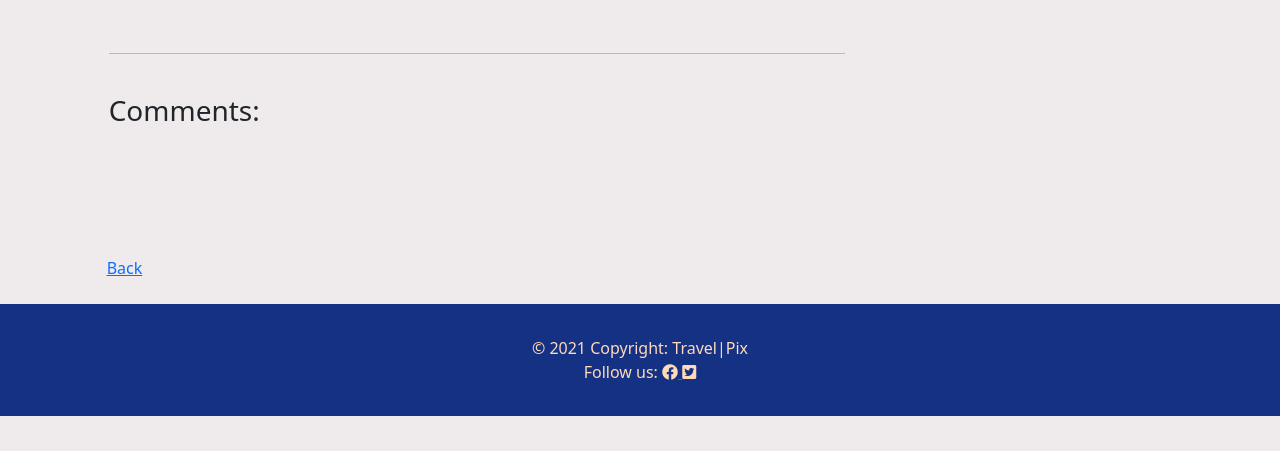
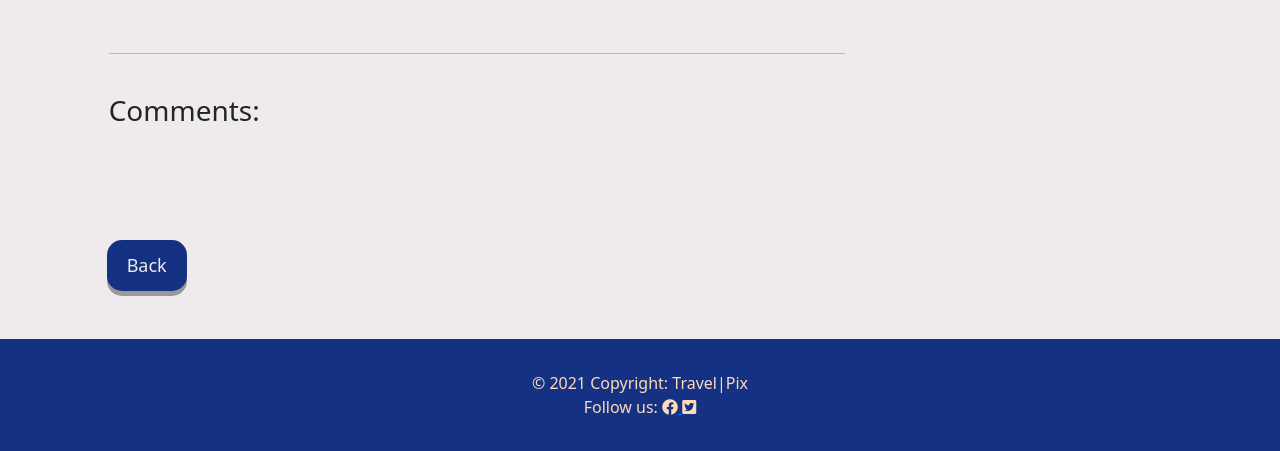
Before and after one commit to Code-Institute-Submissions/MaeveHughes-TravelPix_AprResub, a Django app: template templates/post_detail.html in a window 1280 px wide. Shown: the part 486-937 px from the top of that part. Before the commit the page ends 902 px from the top of that part, so only its background shows below. Run offline with Django 3.2, Linux system fonts and the light colour scheme; the template is opened without the code that fills it, so the values that code supplies are empty; the page is wider than the window, and the part outside it is not shown; some libraries are stand-ins or nearby versions.

Commit message:
adding a class to the back button on the post detail html

```diff
--- a/templates/post_detail.html
+++ b/templates/post_detail.html
@@ -111,8 +111,10 @@
 </div>
 
 <br/><br/>
-<div class="col card mb-4  mt-3 left  top offset-md-1">
-    <a href="{% url 'home' %}">Back</a>
+<div class="offset-md-1">
+    <a href="{% url 'home' %}" class="btn btn-">Back</a>
 </div>
 
+<br/><br/>
+
 {% endblock content %}
```
